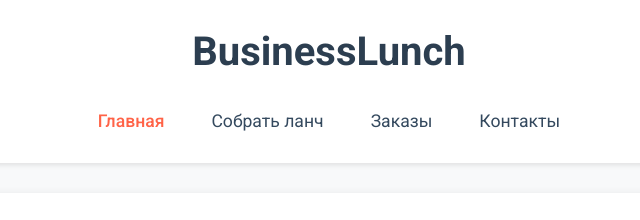
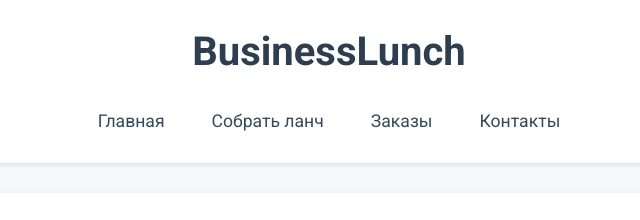
Before and after one commit to Tavvex/web_tech_lab, a plain HTML site: page index.html in a window 1280 px wide. Shown: the top 220 px of the page, 311-951 px from the left. Drawn offline with Linux system fonts and the light colour scheme.

Commit message:
button changes 2

```diff
--- a/style.css
+++ b/style.css
@@ -56,10 +56,6 @@ nav a:hover {
     background-color: #f8f9fa;
 }
 
-#active {
-    color: tomato;
-    font-weight: 500;
-}
 
 /* Основной контент */
 main {
```
